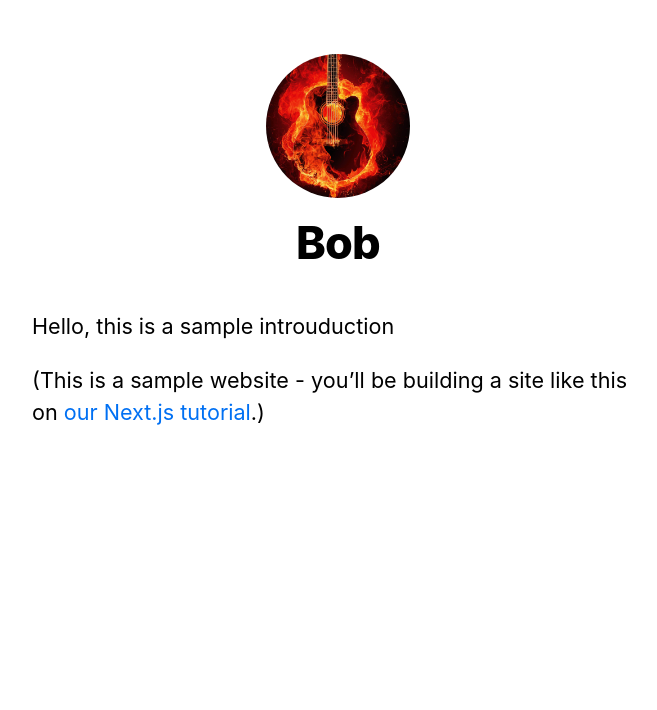
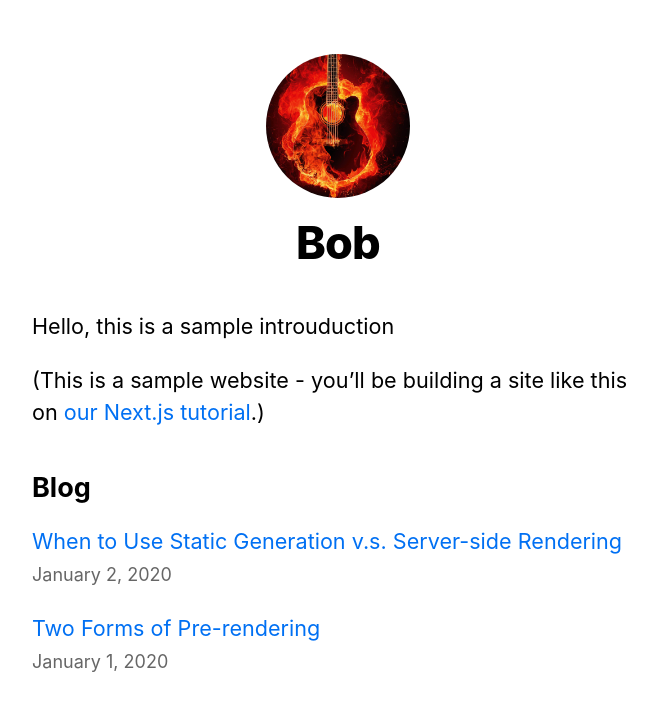
Before and after one commit to EphraimAssi/NextJsProject, a Next.js app: page / in a window 1280 px wide. Shown: the top 710 px of the page, without its empty margins (302-959 px from the left). Built offline with nearby package versions, Linux system fonts and the light colour scheme.

Commit message:
More tutorial

```diff
--- /dev/null
+++ b/components/date.js
@@ -0,0 +1,6 @@
+import { parseISO, format } from 'date-fns'
+
+export default function Date({ dateString }) {
+  const date = parseISO(dateString)
+  return <time dateTime={dateString}>{format(date, 'LLLL d, yyyy')}</time>
+}
--- /dev/null
+++ b/lib/posts.js
@@ -0,0 +1,83 @@
+import fs from 'fs'
+import path from 'path'
+import matter from 'gray-matter'
+import remark from 'remark'
+import html from 'remark-html'
+
+const postsDirectory = path.join(process.cwd(), 'posts')
+
+export function getSortedPostsData() {
+  // Get file names under /posts
+  const fileNames = fs.readdirSync(postsDirectory)
+  const allPostsData = fileNames.map(fileName => {
+    // Remove ".md" from file name to get id
+    const id = fileName.replace(/\.md$/, '')
+
+    // Read markdown file as string
+    const fullPath = path.join(postsDirectory, fileName)
+    const fileContents = fs.readFileSync(fullPath, 'utf8')
+
+    // Use gray-matter to parse the post metadata section
+    const matterResult = matter(fileContents)
+
+    // Combine the data with the id
+    return {
+      id,
+      ...matterResult.data
+    }
+  })
+  // Sort posts by date
+  return allPostsData.sort((a, b) => {
+    if (a.date < b.date) {
+      return 1
+    } else {
+      return -1
+    }
+  })
+}
+
+export function getAllPostIds() {
+    const fileNames = fs.readdirSync(postsDirectory)
+
+    // Returns an array that looks like this:
+    // [
+    //   {
+    //     params: {
+    //       id: 'ssg-ssr'
+    //     }
+    //   },
+    //   {
+    //     params: {
+    //       id: 'pre-rendering'
+    //     }
+    //   }
+    // ]
+    return fileNames.map(fileName => {
+      return {
+        params: {
+          id: fileName.replace(/\.md$/, '')
+        }
+      }
+    })
+  }
+
+  export async function getPostData(id) {
+    const fullPath = path.join(postsDirectory, `${id}.md`)
+    const fileContents = fs.readFileSync(fullPath, 'utf8')
+
+    // Use gray-matter to parse the post metadata section
+    const matterResult = matter(fileContents)
+
+    // Use remark to convert markdown into HTML string
+    const processedContent = await remark()
+      .use(html)
+      .process(matterResult.content)
+    const contentHtml = processedContent.toString()
+
+    // Combine the data with the id and contentHtml
+    return {
+      id,
+      contentHtml,
+      ...matterResult.data
+    }
+  }
--- a/package.json
+++ b/package.json
@@ -8,8 +8,12 @@
     "start": "next start"
   },
   "dependencies": {
+    "date-fns": "^2.17.0",
+    "gray-matter": "^4.0.2",
     "next": "^10.0.0",
     "react": "17.0.1",
-    "react-dom": "17.0.1"
+    "react-dom": "17.0.1",
+    "remark": "^13.0.0",
+    "remark-html": "^13.0.1"
   }
 }
--- a/pages/index.js
+++ b/pages/index.js
@@ -1,8 +1,20 @@
 import Head from 'next/head'
 import Layout, { siteTitle } from '../components/layout'
 import utilStyles from '../styles/utils.module.css'
+import { getSortedPostsData } from '../lib/posts'
+import Link from 'next/link'
+import Date from '../components/date'
 
-export default function Home() {
+export async function getStaticProps() {
+  const allPostsData = getSortedPostsData()
+  return {
+    props: {
+      allPostsData
+    }
+  }
+}
+
+export default function Home({ allPostsData }) {
   return (
     <Layout home>
       <Head>
@@ -15,6 +27,23 @@
           <a href="https://nextjs.org/learn">our Next.js tutorial</a>.)
         </p>
       </section>
+
+      <section className={`${utilStyles.headingMd} ${utilStyles.padding1px}`}>
+        <h2 className={utilStyles.headingLg}>Blog</h2>
+        <ul className={utilStyles.list}>
+          {allPostsData.map(({ id, date, title }) => (
+            <li className={utilStyles.listItem} key={id}>
+            <Link href={`/posts/${id}`}>
+              <a>{title}</a>
+            </Link>
+            <br />
+            <small className={utilStyles.lightText}>
+              <Date dateString={date} />
+            </small>
+          </li>
+          ))}
+        </ul>
+      </section>
     </Layout>
   )
 }
--- /dev/null
+++ b/posts/pre-rendering.md
@@ -0,0 +1,11 @@
+---
+title: 'Two Forms of Pre-rendering'
+date: '2020-01-01'
+---
+
+Next.js has two forms of pre-rendering: **Static Generation** and **Server-side Rendering**. The difference is in **when** it generates the HTML for a page.
+
+- **Static Generation** is the pre-rendering method that generates the HTML at **build time**. The pre-rendered HTML is then _reused_ on each request.
+- **Server-side Rendering** is the pre-rendering method that generates the HTML on **each request**.
+
+Importantly, Next.js lets you **choose** which pre-rendering form to use for each page. You can create a "hybrid" Next.js app by using Static Generation for most pages and using Server-side Rendering for others.
--- /dev/null
+++ b/posts/ssg-ssr.md
@@ -0,0 +1,19 @@
+---
+title: 'When to Use Static Generation v.s. Server-side Rendering'
+date: '2020-01-02'
+---
+
+We recommend using **Static Generation** (with and without data) whenever possible because your page can be built once and served by CDN, which makes it much faster than having a server render the page on every request.
+
+You can use Static Generation for many types of pages, including:
+
+- Marketing pages
+- Blog posts
+- E-commerce product listings
+- Help and documentation
+
+You should ask yourself: "Can I pre-render this page **ahead** of a user's request?" If the answer is yes, then you should choose Static Generation.
+
+On the other hand, Static Generation is **not** a good idea if you cannot pre-render a page ahead of a user's request. Maybe your page shows frequently updated data, and the page content changes on every request.
+
+In that case, you can use **Server-Side Rendering**. It will be slower, but the pre-rendered page will always be up-to-date. Or you can skip pre-rendering and use client-side JavaScript to populate data.
```
Also changed, not shown: pages/posts/[id].js (added, +38 -0 lines), pages/posts/first-post.js (deleted, +0 -19 lines), 1 other file (tests, documents, lock files or other folders).
